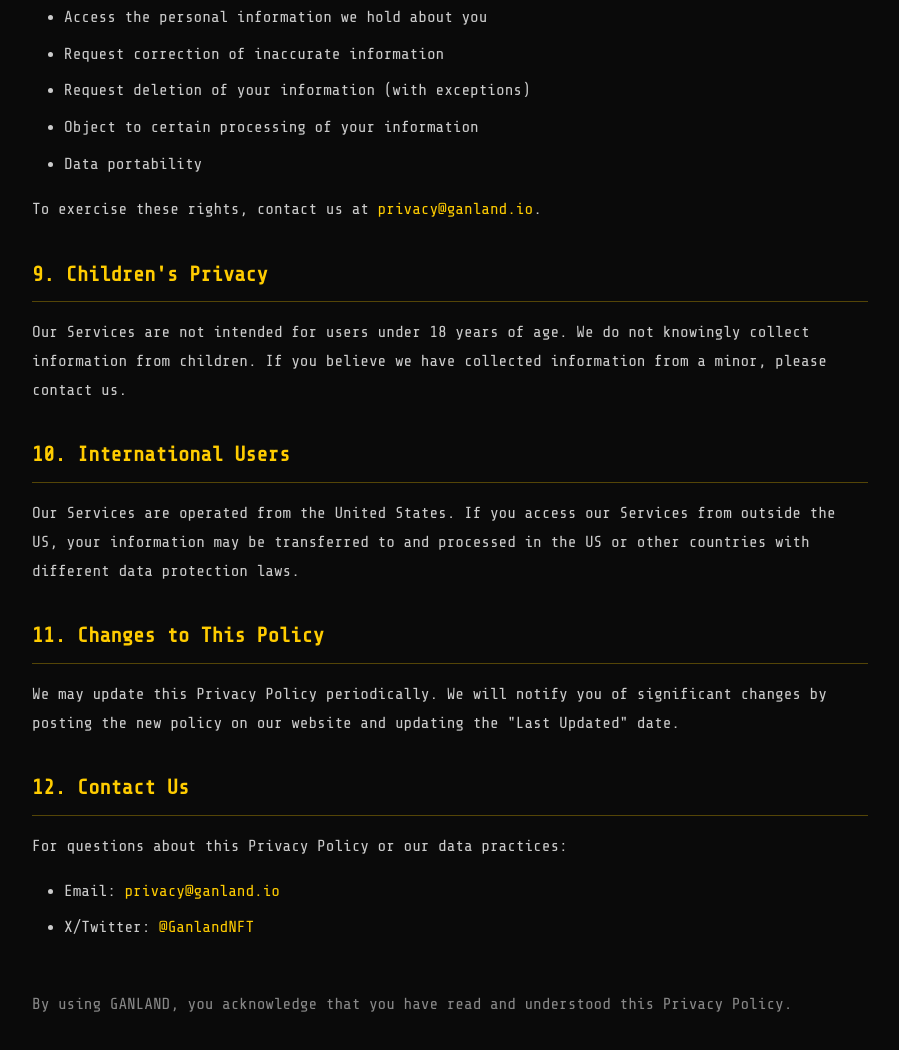
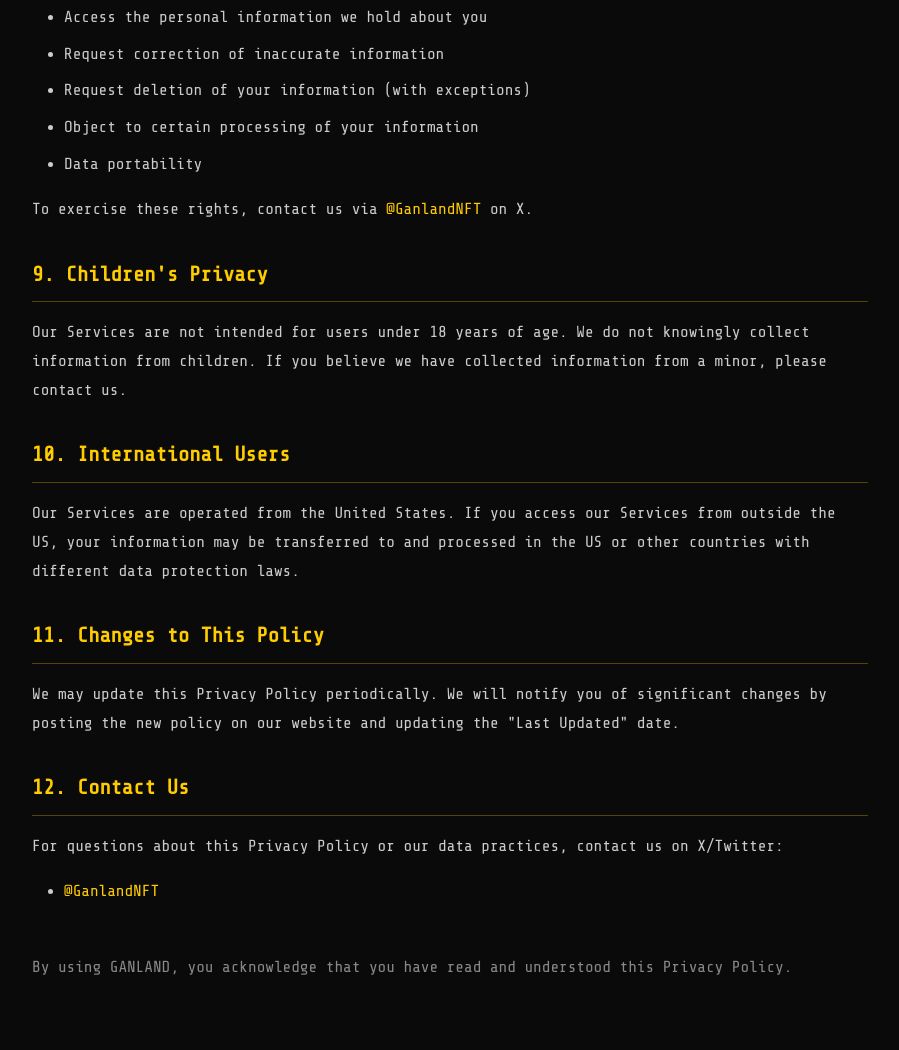
Before and after one commit to GanlandNFT/ganland-io, a website built with Vite: page privacy.html in a window 1280 px wide. Shown: the part 3249-4299 px from the top of the page, without its empty margins (190-1089 px from the left). Built offline with nearby package versions, Linux system fonts and the light colour scheme.

Commit message:
Update contact info - X only, remove emails

```diff
--- a/privacy.html
+++ b/privacy.html
@@ -217,7 +217,7 @@
     <li>Object to certain processing of your information</li>
     <li>Data portability</li>
   </ul>
-  <p>To exercise these rights, contact us at <a href="mailto:privacy@ganland.io">privacy@ganland.io</a>.</p>
+  <p>To exercise these rights, contact us via <a href="https://x.com/GanlandNFT" target="_blank">@GanlandNFT</a> on X.</p>
 
   <h2>9. Children's Privacy</h2>
   <p>Our Services are not intended for users under 18 years of age. We do not knowingly collect information from children. If you believe we have collected information from a minor, please contact us.</p>
@@ -229,10 +229,9 @@
   <p>We may update this Privacy Policy periodically. We will notify you of significant changes by posting the new policy on our website and updating the "Last Updated" date.</p>
 
   <h2>12. Contact Us</h2>
-  <p>For questions about this Privacy Policy or our data practices:</p>
+  <p>For questions about this Privacy Policy or our data practices, contact us on X/Twitter:</p>
   <ul>
-    <li>Email: <a href="mailto:privacy@ganland.io">privacy@ganland.io</a></li>
-    <li>X/Twitter: <a href="https://x.com/GanlandNFT" target="_blank">@GanlandNFT</a></li>
+    <li><a href="https://x.com/GanlandNFT" target="_blank">@GanlandNFT</a></li>
   </ul>
 
   <p style="margin-top: 3rem; color: var(--text-dim);">By using GANLAND, you acknowledge that you have read and understood this Privacy Policy.</p>
```
Also changed, not shown: terms.html (+2 -3 lines).
